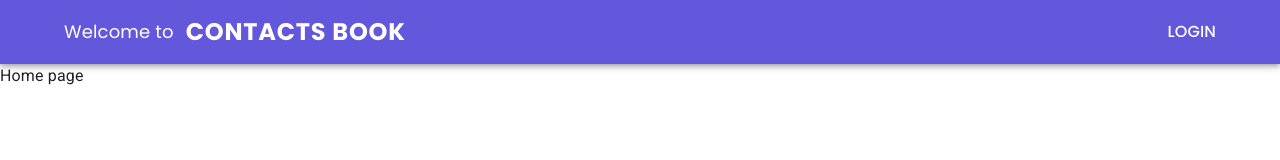
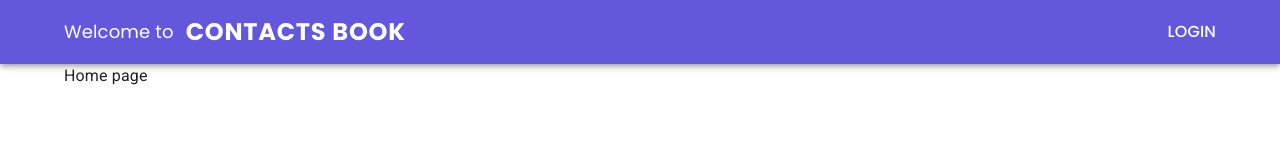
Before and after one commit to Yura33-dev/handy-book, a React (Vite) app: page / in a window 1280 px wide. Shown: the top 160 px of the page. Built offline with nearby package versions, Linux system fonts and the light colour scheme.

Commit message:
refactor: makes changes due to implementation of Sidebar and some MUI-components

```diff
--- a/src/App.jsx
+++ b/src/App.jsx
@@ -1,4 +1,4 @@
-import { useEffect } from 'react';
+import { useEffect, useState } from 'react';
 import { Route, Routes } from 'react-router-dom';
 import { useDispatch, useSelector } from 'react-redux';
 
@@ -11,21 +11,27 @@ import ContactsPage from './pages/ContactsPage/ContactsPage';
 import { RestrictedRoute } from './RestrictedRoute';
 import { PrivateRoute } from './PrivateRoute';
 
-import { selectIsRefreshing } from './redux/auth/selectors';
+import { selectIsLoggedIn, selectIsRefreshing } from './redux/auth/selectors';
 import { refreshUser } from './redux/auth/operations';
+import TemporaryDrawer from './components/Drawer/Drawer';
 
 function App() {
+  const [activeSideBar, setActiveSideBar] = useState(false);
+
   const dispatch = useDispatch();
   const isRefreshing = useSelector(selectIsRefreshing);
+  const isLoggedIn = useSelector(selectIsLoggedIn);
 
   useEffect(() => {
     dispatch(refreshUser());
   }, [dispatch]);
 
+  const toggleSideBar = () => setActiveSideBar(active => !active);
+
   return isRefreshing ? (
     <div>Refreshing user...</div>
   ) : (
-    <Layout>
+    <Layout onCloseSideBar={toggleSideBar}>
       <Routes>
         <Route path="/" element={<HomePage />} />
         <Route
@@ -51,6 +57,13 @@ function App() {
         />
         <Route path="*" element={<div>Not found page</div>} />
       </Routes>
+
+      {isLoggedIn && (
+        <TemporaryDrawer
+          isActive={activeSideBar}
+          onCloseSideBar={toggleSideBar}
+        />
+      )}
     </Layout>
   );
 }
--- a/src/components/Layout/Layout.jsx
+++ b/src/components/Layout/Layout.jsx
@@ -1,17 +1,21 @@
 import PropTypes from 'prop-types';
 import AppBar from '../AppBar/AppBar';
+import { Container } from '@mui/material';
 
-function Layout({ children }) {
+function Layout({ onCloseSideBar, children }) {
   return (
     <>
-      <AppBar />
-      <main>{children}</main>
+      <AppBar onCloseSideBar={onCloseSideBar} />
+      <Container maxWidth="lg">
+        <main>{children}</main>
+      </Container>
     </>
   );
 }
 
 Layout.propTypes = {
-  children: PropTypes.element,
+  children: PropTypes.array,
+  onCloseSideBar: PropTypes.func,
 };
 
 export default Layout;
```
